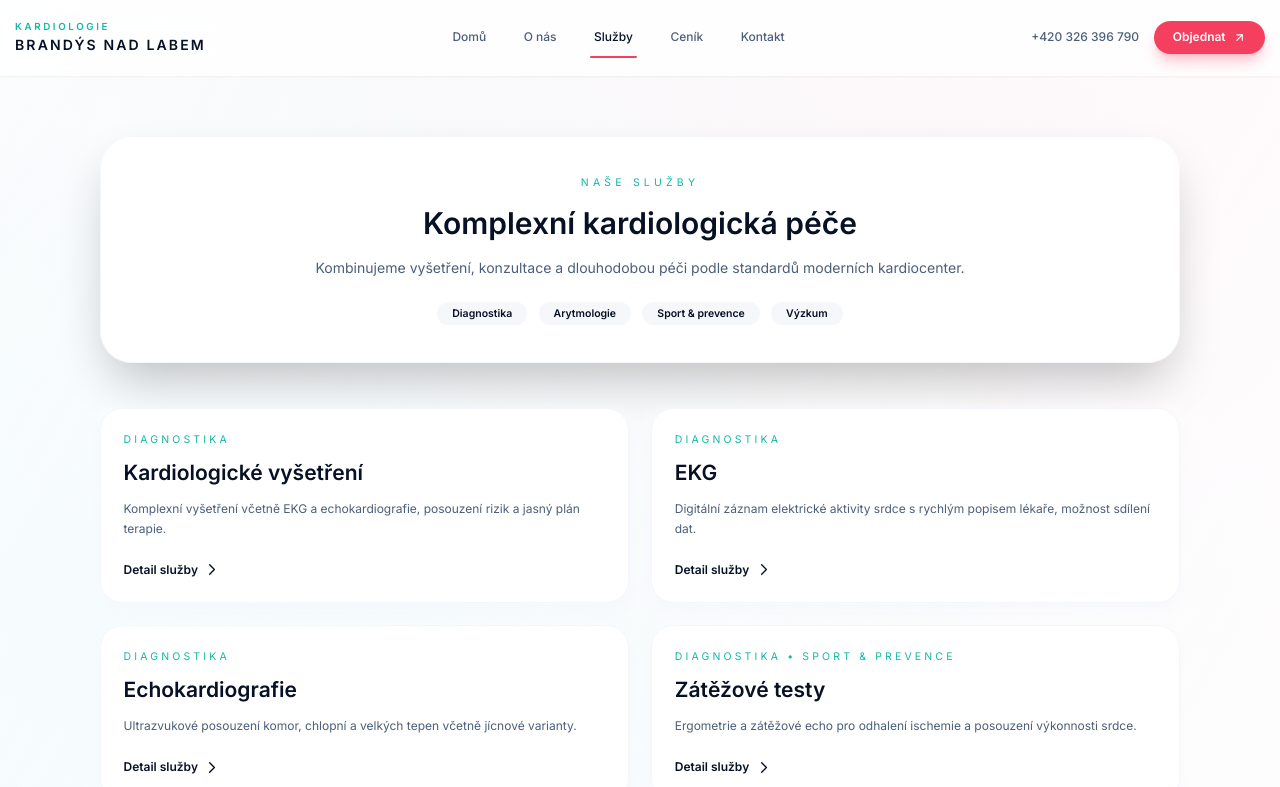
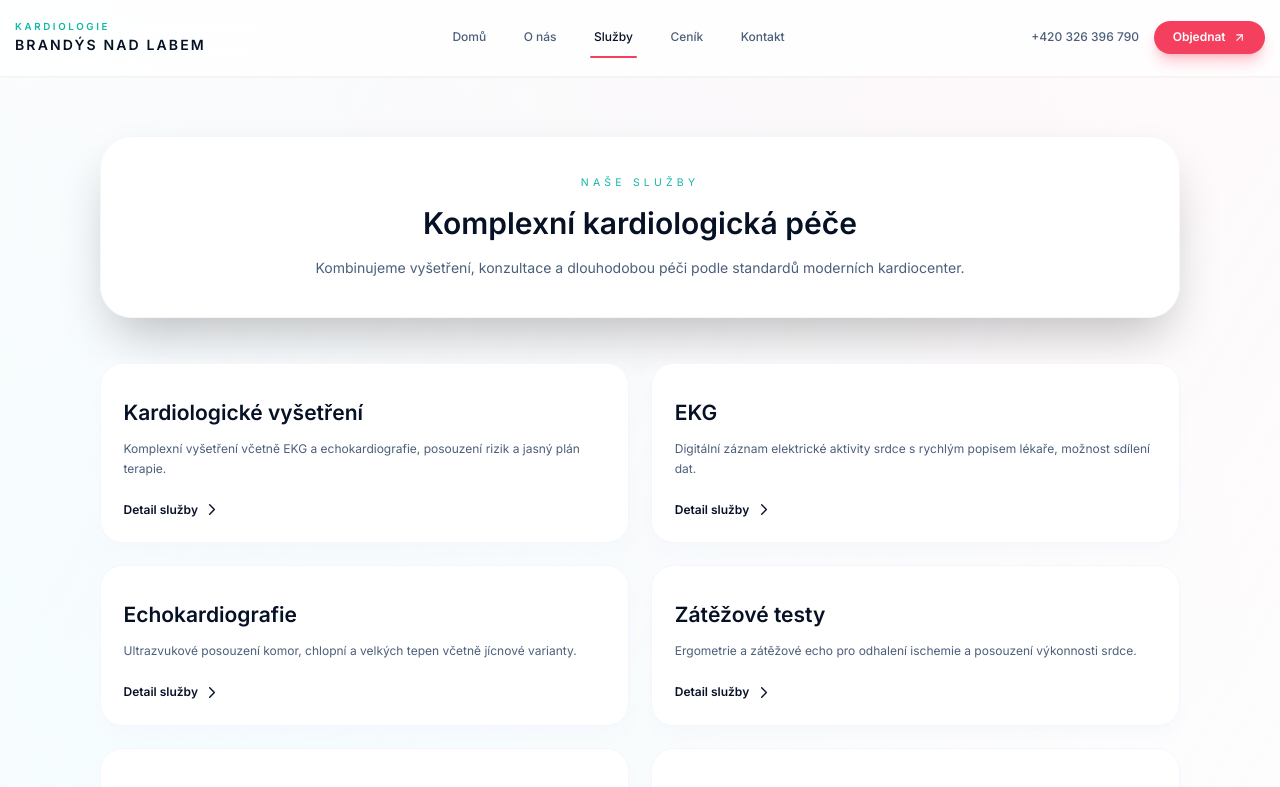
Before and after one commit to mmrzena/kardiologie-brandys, a Next.js app: page /sluzby in a window 1280 px wide. Shown: the top 787 px of the page. Built offline with nearby package versions, Linux system fonts and the light colour scheme.

Commit message:
fix some problems

```diff
--- a/src/app/o-nas/page.tsx
+++ b/src/app/o-nas/page.tsx
@@ -35,8 +35,8 @@ export default function AboutPage() {
   return (
     <main className="py-16">
       <div className="container mx-auto px-4">
-        <div className="mx-auto max-w-5xl space-y-12">
-          <section className="rounded-[32px] border border-brand-gray bg-white/95 p-10 shadow-2xl">
+        <div className="mx-auto max-w-6xl space-y-12">
+          <section className="rounded-[32px] border border-brand-gray bg-white/95 p-10 shadow-2xl text-center">
             <p className="text-xs uppercase tracking-[0.4em] text-brand-teal">O ambulanci</p>
             <h1 className="mt-4 text-4xl font-semibold text-brand-navy">
               Profesionální péče od roku 2009
--- a/src/app/page.tsx
+++ b/src/app/page.tsx
@@ -62,14 +62,14 @@ export default function Home() {
             <div className="flex flex-wrap gap-4">
               <Link
                 href="/kontakt"
-                className="inline-flex items-center gap-2 rounded-full bg-white px-6 py-3 text-sm font-semibold text-brand-navy shadow-xl shadow-black/20 transition hover:bg-white/90"
+                className="inline-flex items-center gap-2 rounded-full bg-white px-6 py-3 text-sm font-semibold text-brand-navy shadow-lg shadow-black/20 transition hover:bg-white/90"
               >
                 Objednat na vyšetření
                 <ArrowUpRightIcon />
               </Link>
               <Link
                 href="/kontakt"
-                className="inline-flex items-center gap-2 rounded-full bg-white px-6 py-3 text-sm font-semibold text-brand-navy shadow-xl shadow-black/20 transition hover:bg-white/90"
+                className="inline-flex items-center gap-2 rounded-full bg-white px-6 py-3 text-sm font-semibold text-brand-navy shadow-lg shadow-black/20 transition hover:bg-white/90"
               >
                 Žádost o recept
                 <ArrowUpRightIcon />
--- a/src/app/sluzby/page.tsx
+++ b/src/app/sluzby/page.tsx
@@ -1,19 +1,10 @@
 'use client'
 
 import Link from 'next/link'
-import { useState } from 'react'
 
-import { serviceCategories, services } from '@/data/services'
+import { services } from '@/data/services'
 
 export default function ServicesPage() {
-  const [activeCategory, setActiveCategory] = useState<(typeof serviceCategories)[number] | null>(
-    null
-  )
-
-  const filteredServices = activeCategory
-    ? services.filter((service) => service.categories.includes(activeCategory))
-    : services
-
   return (
     <main className="py-16">
       <div className="container mx-auto px-4">
@@ -27,38 +18,16 @@ export default function ServicesPage() {
               Kombinujeme vyšetření, konzultace a dlouhodobou péči podle standardů moderních
               kardiocenter.
             </p>
-            <div className="mt-6 flex flex-wrap justify-center gap-3 text-xs font-semibold text-brand-navy">
-              {serviceCategories.map((category) => {
-                const isActive = category === activeCategory
-                return (
-                  <button
-                    key={category}
-                    type="button"
-                    onClick={() => setActiveCategory(isActive ? null : category)}
-                    className={`rounded-full px-4 py-1 transition ${
-                      isActive
-                        ? 'bg-brand-navy text-white shadow-lg shadow-brand-navy/30'
-                        : 'bg-brand-gray/80 text-brand-navy hover:bg-brand-gray'
-                    }`}
-                  >
-                    {category}
-                  </button>
-                )
-              })}
-            </div>
           </section>
 
           <section className="grid gap-6 md:grid-cols-2">
-            {filteredServices.map((service) => (
+            {services.map((service) => (
               <Link
                 key={service.slug}
                 href={`/sluzby/${service.slug}`}
-                className="flex h-full flex-col rounded-3xl border border-brand-gray bg-white p-6 shadow-lg shadow-brand-gray/60 transition hover:-translate-y-1 hover:border-brand-navy"
+                className="flex h-full flex-col rounded-3xl border border-brand-gray bg-white p-6 shadow-lg shadow-brand-gray/60 hover:border-brand-navy/20"
               >
                 <div className="flex-1">
-                  <p className="text-xs uppercase tracking-[0.3em] text-brand-teal">
-                    {service.categories.join(' • ')}
-                  </p>
                   <h2 className="mt-3 text-2xl font-semibold text-brand-navy">{service.title}</h2>
                   <p className="mt-3 text-sm text-brand-slate leading-relaxed">
                     {service.description}
--- a/src/components/Footer.tsx
+++ b/src/components/Footer.tsx
@@ -111,7 +111,7 @@ export default function Footer() {
             </div>
             <Link
               href="/kontakt"
-              className="inline-flex items-center justify-center rounded-full bg-white px-6 py-3 text-sm font-semibold text-brand-navy shadow-lg shadow-black/30"
+              className="inline-flex items-center justify-center rounded-full bg-white px-6 py-3 text-sm font-semibold text-brand-navy shadow-lg shadow-black/20"
             >
               Spojit se s ambulancí
             </Link>
```
